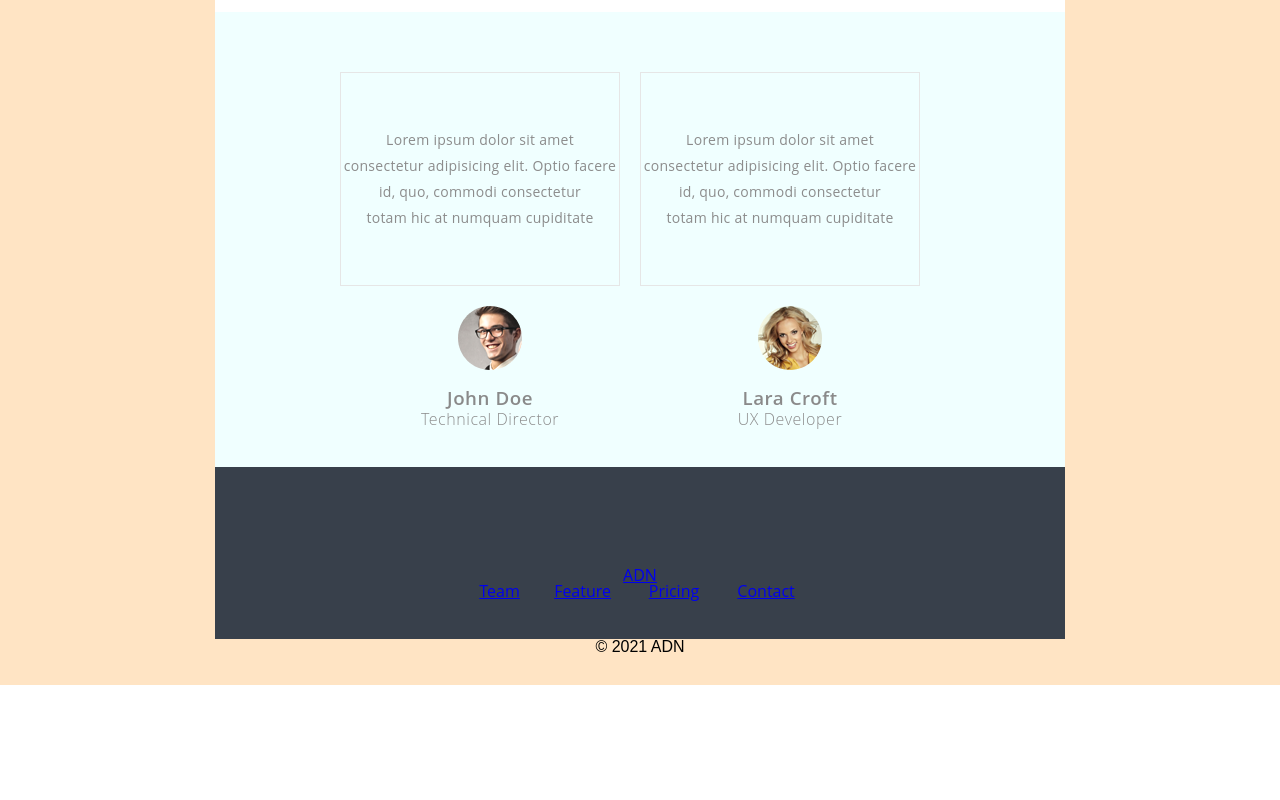
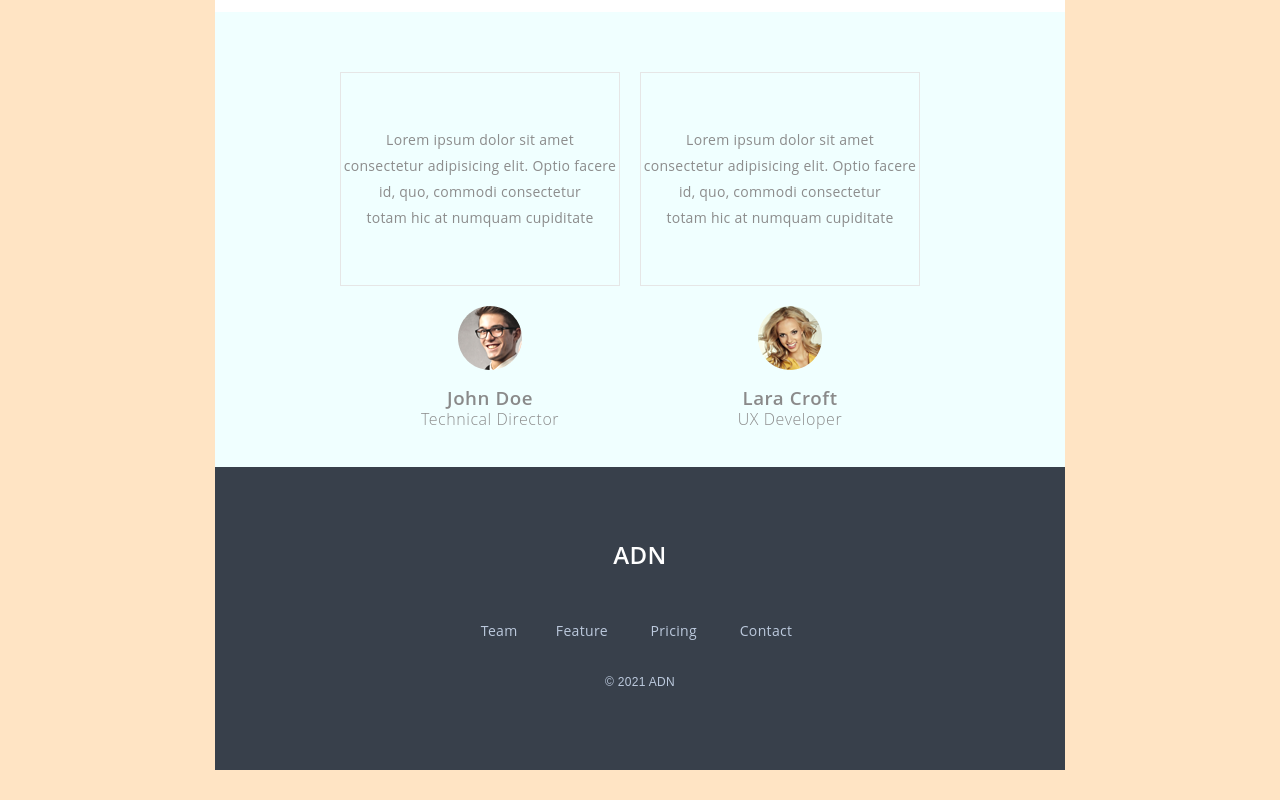
Before and after one commit to Daulet070/table-email-tamplate, a website: page index.html in a window 1280 px wide. Shown: the part 837-1637 px from the top of the page. Before the commit the page ends 1522 px from the top, so only its background shows below. Drawn offline with Linux system fonts and the light colour scheme.

Commit message:
ADD: Email footer styles

```diff
--- a/index.html
+++ b/index.html
@@ -138,9 +138,43 @@
 			letter-spacing: 0.56px;
 		}
 		.footer-td {
-			padding-top: 100px;
-			padding-bottom: 40px;
-		}
+            padding-top: 80px;
+            padding-bottom: 80px;
+        }
+
+        .footer-nav-td {
+            padding-top: 60px;
+            padding-bottom: 35px;
+        }
+
+        .footer-logo a {
+            color: #ffffff;
+			font-weight: 600;
+			font-size: 24px;
+            letter-spacing: 0.36px;
+            text-decoration: none;
+        }
+
+        .footer-nav-td a {
+            color: #bcc9dd;
+            font-size: 14px;
+            font-weight: 400;
+            letter-spacing: 0.36px;
+            text-decoration: none;
+        }
+
+        .copyright-td {
+            color: #bcc9dd;
+            font-size: 12px;
+            font-weight: 400;
+            letter-spacing: 0.31px;
+        }
+
+        .copyright-td a {
+            font-weight: 600;
+            text-decoration: none;
+            color: #bcc9dd;
+        }
 	</style>
 </head>
 
@@ -291,11 +325,11 @@
 										</table>
 									</td>
 								</tr>
+								<tr>
+									<td class="copyright-td" align="center" style="font-family: Arial, Helvetica, sans-serif, 'Raleway';">&copy; 2021 ADN</td>
+								</tr>
 							</table>
 						</td>
-					</tr>
-					<tr>
-						<td class="copyright-td" align="center" style="font-family: Arial, Helvetica, sans-serif, 'Raleway';">&copy; 2021 ADN</td>
 					</tr>
 				</table>
 			</td>
```
